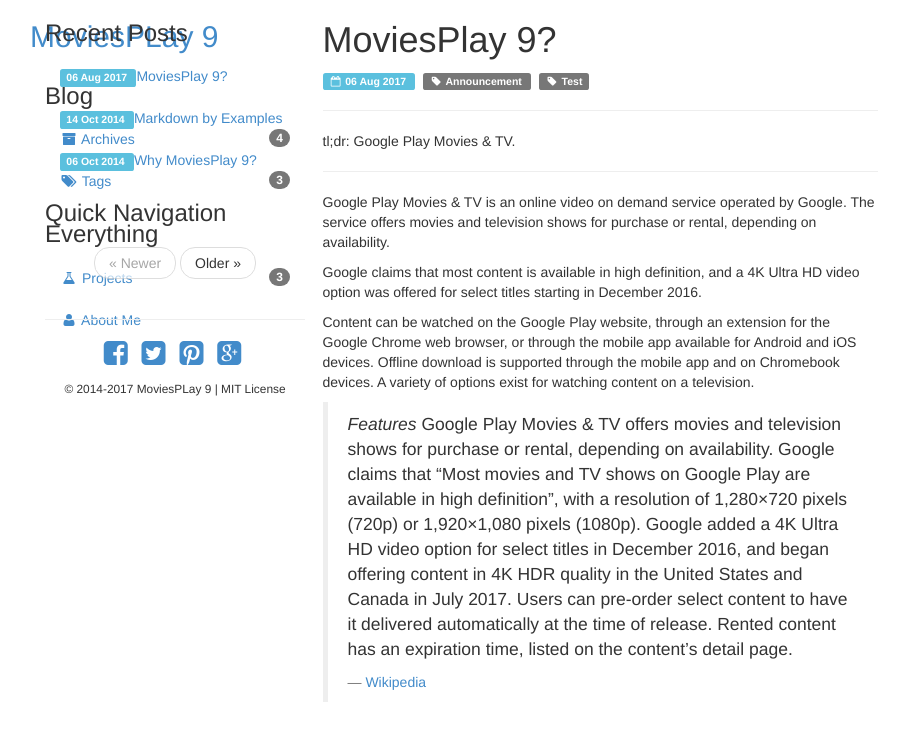
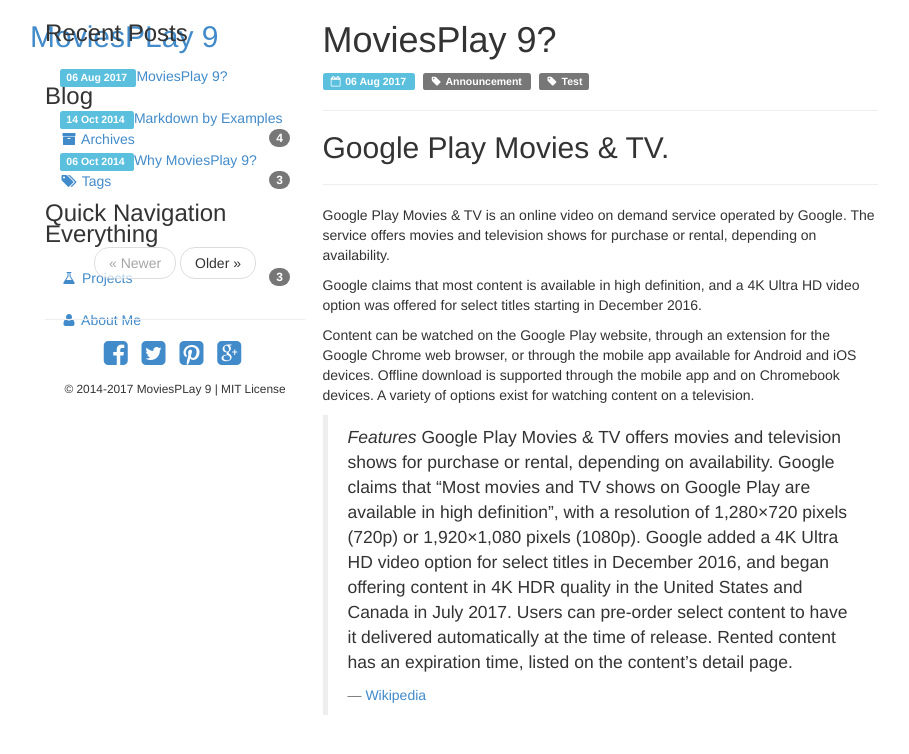
Before and after one commit to moviesplay9/moviesplay9.github.io, a Jekyll site: the page built from _posts/2017-08-06-movies-play-9.md, in a window 1280 px wide. Shown: the top 754 px of the page, without its empty margins (40-949 px from the left). Built offline with Jekyll 4.4.1, drawn with Linux system fonts in a browser that asks for light colours; Markdown is read by kramdown in place of the engine named in the settings.

```diff
--- a/_posts/2017-08-06-movies-play-9.md
+++ b/_posts/2017-08-06-movies-play-9.md
@@ -3,7 +3,7 @@ title: MoviesPlay 9?
 tags: [Announcement, Test]
 ---
 
-tl;dr: Google Play Movies & TV.
+## Google Play Movies & TV.
 
 ---
 
```
